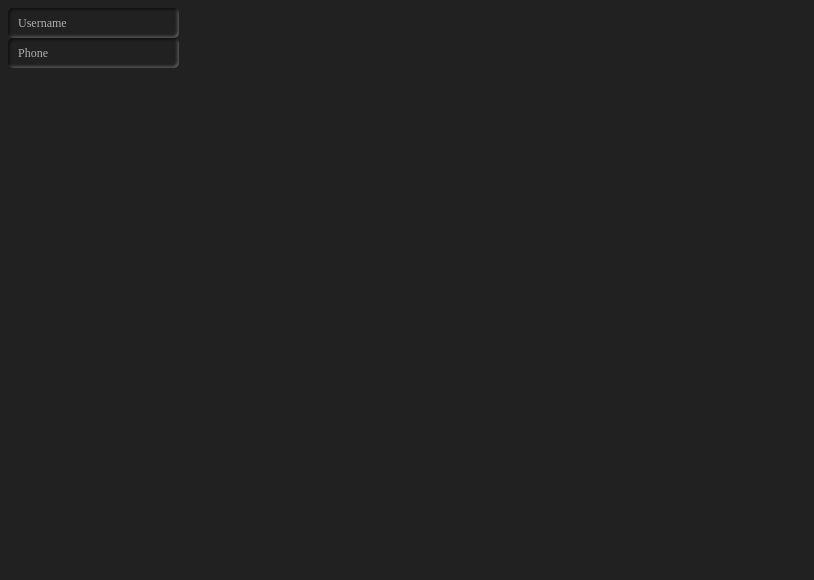
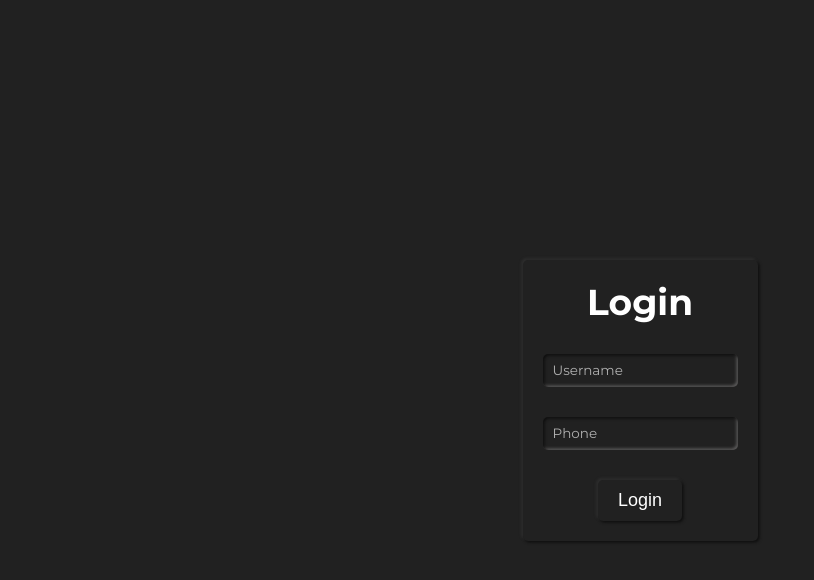
Before and after one commit to polPintero/devport_todo, a Vue app: page / in a window 1280 px wide. Shown: the top 580 px of the page, without its empty margins (0-814 px from the left). Built offline with nearby package versions, Linux system fonts and the light colour scheme.

Commit message:
created login form

```diff
--- a/src/App.vue
+++ b/src/App.vue
@@ -16,5 +16,25 @@ export default {
 html {
   background: #212121;
   color: #ffff;
+  font-size: 18px;
+  font-family: Montserrat,sans-serif;
+}
+
+body {
+  min-height: 100vw;
+  min-height: 100vh;
+  margin: 0;
+  display: flex;
+  justify-content: center;
+  align-items: center;
+  flex-direction: column;
+}
+
+#app {
+  .login-form {
+    box-shadow: 1.5px 1.5px 3px #0e0e0e, -1.5px -1.5px 3px rgb(95 94 94 / 25%), inset 0px 0px 0px #0e0e0e, inset 0px 0px 0px #5f5e5e;
+    border-radius: 5px;
+  }
+
 }
 </style>
--- a/src/components/organism/LoginForm.vue
+++ b/src/components/organism/LoginForm.vue
@@ -1,18 +1,41 @@
 <template>
-  <InputComp label="username" />
-  <InputNumber label="phone" />
+  <form class="login-form" @submit.prevent>
+    <h4 class="login-form__title">Login</h4>
+    <InputComp label="username" />
+    <InputNumber label="phone" />
+    <ButtonComp label="login" />
+  </form>
 </template>
 
 <script>
 import InputComp from '@/components/atoms/InputComp.vue'
 import InputNumber from '@/components/atoms/InputNumber.vue'
+import ButtonComp from '@/components/atoms/ButtonComp.vue'
+
 export default {
   name: 'LoginForm',
   components: {
     InputComp,
-    InputNumber
+    InputNumber,
+    ButtonComp
   }
 }
 </script>
 
-<style></style>
+<style lang="scss">
+.login-form {
+  display: flex;
+  flex-direction: column;
+  justify-content: center;
+  align-items: center;
+  gap: 30px;
+  padding: 20px;
+
+  &__title {
+    text-align: center;
+    font-weight: 700;
+    font-size: 2em;
+    margin: 0;
+  }
+}
+</style>
```
